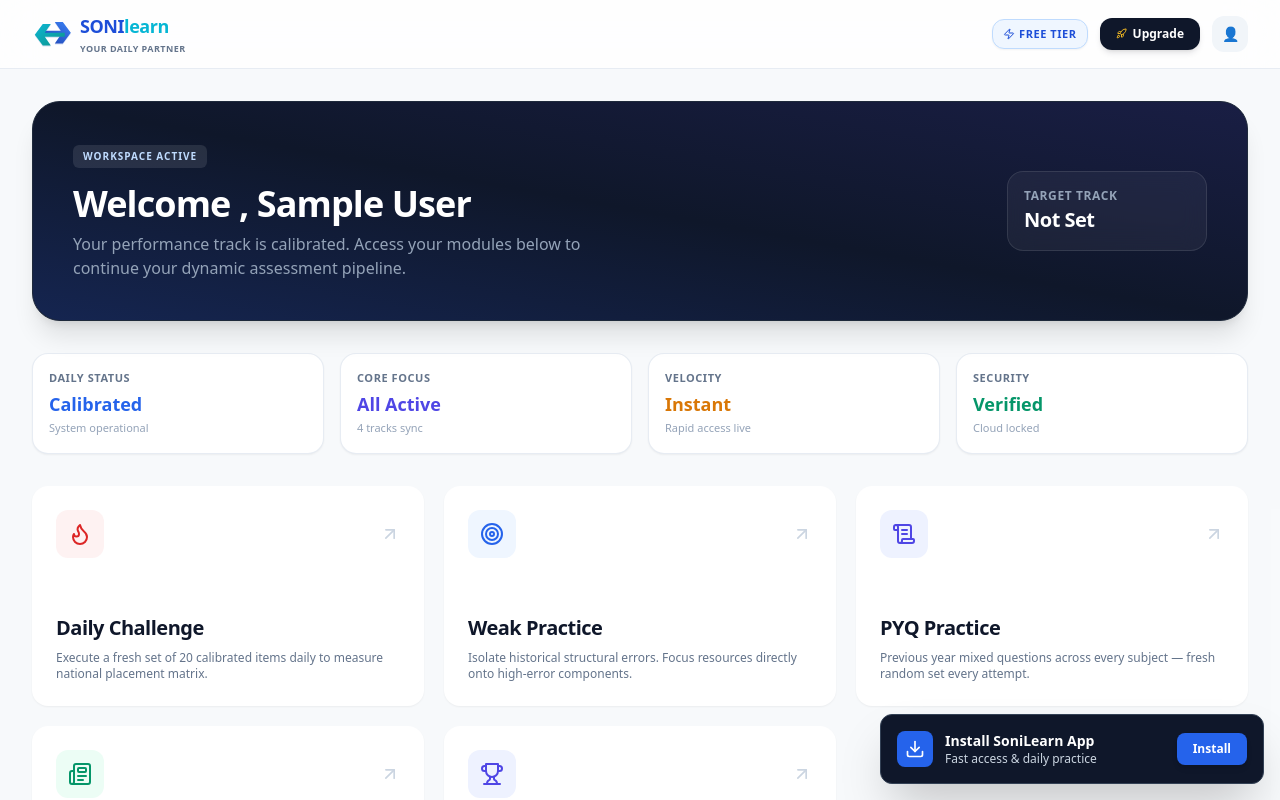
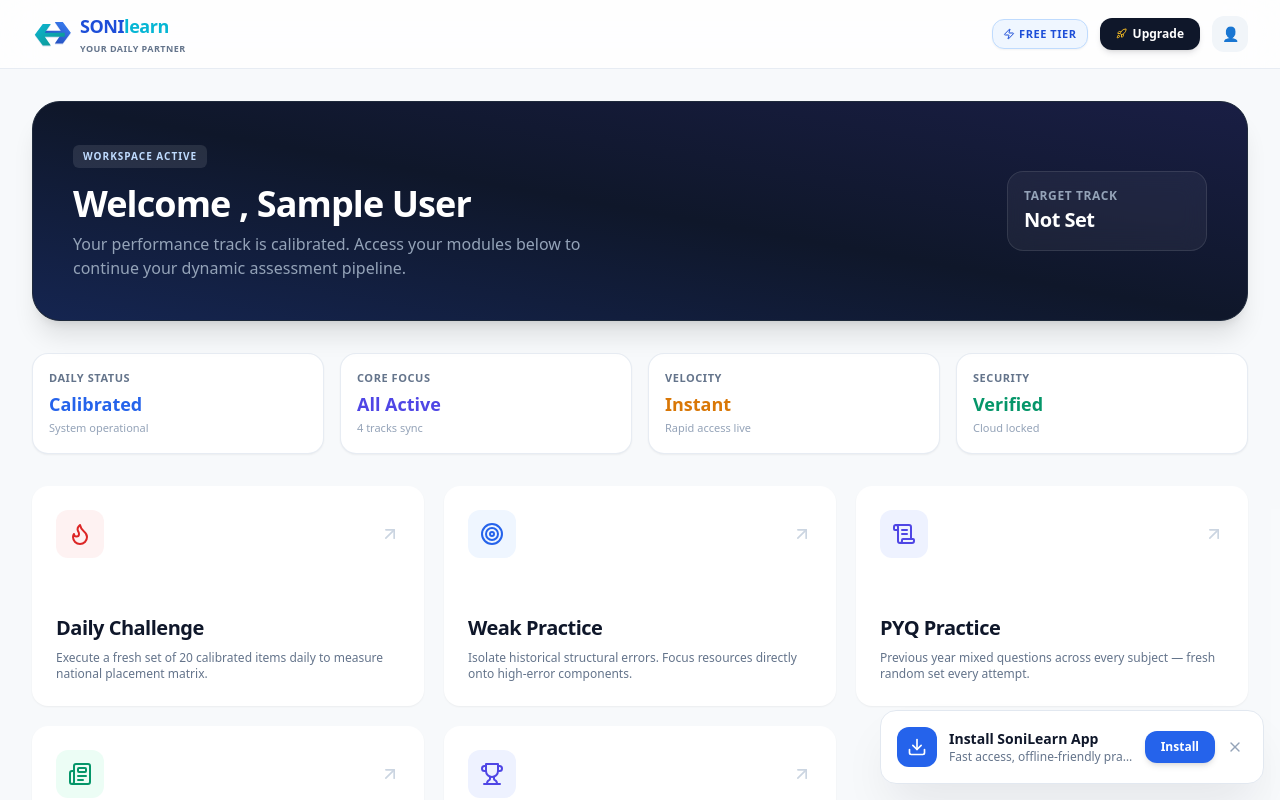
Before and after one commit to shanu-dev911/sonilearn, a Next.js app: page / in a window 1280 px wide. Shown: the top 800 px of the page. Built offline with nearby package versions, Linux system fonts and the light colour scheme; no server answers; the database is empty; sample sign-in values are in the browser's storage.

Commit message:
Persistent install banner - stays until installed

```diff
--- a/components/InstallPwaBanner.tsx
+++ b/components/InstallPwaBanner.tsx
@@ -1,8 +1,9 @@
 "use client";
 
 import { useEffect, useState } from "react";
-import { Download, Loader2, Check, RefreshCw } from "lucide-react";
-import { useFirebase } from "@/context/FirebaseContext";
+import { Download, Loader2, Check, RefreshCw, X } from "lucide-react";
+import { onAuthStateChanged } from "firebase/auth";
+import { auth } from "@/lib/firebase-client";
 
 interface BeforeInstallPromptEvent extends Event {
     prompt: () => Promise<void>;
@@ -15,26 +16,31 @@ export default function InstallPwaBanner() {
     const [deferredPrompt, setDeferredPrompt] = useState<BeforeInstallPromptEvent | null>(null);
     const [isVisible, setIsVisible] = useState(false);
     const [status, setStatus] = useState<BannerState>("idle");
-    const { user } = useFirebase();
+    const [currentUser, setCurrentUser] = useState<any>(null);
+
+    useEffect(() => {
+        const unsub = onAuthStateChanged(auth, (u) => setCurrentUser(u));
+        return () => unsub();
+    }, []);
 
     useEffect(() => {
         const previouslyInstalled = typeof window !== "undefined" && localStorage.getItem("sonilearn_app_installed") === "true";
+        const dismissed = typeof window !== "undefined" && sessionStorage.getItem("sonilearn_install_dismissed") === "true";
         const isStandalone = typeof window !== "undefined" && (
             window.matchMedia("(display-mode: standalone)").matches ||
             (window.navigator as any).standalone === true
         );
 
-        if (previouslyInstalled || isStandalone) {
-            return; // already installed — banner kabhi nahi dikhega
+        if (previouslyInstalled || isStandalone || dismissed) {
+            return;
         }
 
-        // 👇 Banner ab turant dikhega, beforeinstallprompt event ka wait nahi karega
         setIsVisible(true);
 
         const handleBeforeInstallPrompt = (e: Event) => {
             e.preventDefault();
             setDeferredPrompt(e as BeforeInstallPromptEvent);
-            setStatus("idle"); // naya prompt mil gaya, wapas normal "Install" button dikhao
+            setStatus("idle");
         };
 
         const handleAppInstalled = async () => {
@@ -43,19 +49,18 @@ export default function InstallPwaBanner() {
                 localStorage.setItem("sonilearn_app_installed", "true");
             }
             setDeferredPrompt(null);
-            setTimeout(() => setIsVisible(false), 1800); // sirf ab hide hoga — sirf installed hone par
+            setTimeout(() => setIsVisible(false), 1800);
 
             try {
-                const userData = {
-                    name: user?.displayName || "Guest / Unauthenticated User",
-                    email: user?.email || "No Email Provided",
-                    phone: user?.phoneNumber || "No Phone Provided",
-                    uid: user?.uid || "guest_user",
-                };
                 await fetch("/api/track-install", {
                     method: "POST",
                     headers: { "Content-Type": "application/json" },
-                    body: JSON.stringify(userData),
+                    body: JSON.stringify({
+                        name: currentUser?.displayName || "Guest / Unauthenticated User",
+                        email: currentUser?.email || "No Email Provided",
+                        phone: currentUser?.phoneNumber || "No Phone Provided",
+                        uid: currentUser?.uid || "guest_user",
+                    }),
                 });
             } catch (err) {
                 console.error("Install tracking failed:", err);
@@ -69,14 +74,12 @@ export default function InstallPwaBanner() {
             window.removeEventListener("beforeinstallprompt", handleBeforeInstallPrompt);
             window.removeEventListener("appinstalled", handleAppInstalled);
         };
-    }, [user]);
+        // eslint-disable-next-line react-hooks/exhaustive-deps
+    }, [currentUser]);
 
     const handleInstallClick = async () => {
         if (status === "installing") return;
 
-        // Agar browser ka native prompt is waqt available nahi hai
-        // (pehle use ho chuka hai is session mein), to seedha reload maango —
-        // isse dobara beforeinstallprompt fire hota hai
         if (!deferredPrompt) {
             setStatus("needs_reload");
             return;
@@ -88,24 +91,28 @@ export default function InstallPwaBanner() {
             const { outcome } = await deferredPrompt.userChoice;
 
             if (outcome !== "accepted") {
-                // Cancel dabaya — banner GAYAB NAHI hoga, bas wapas normal state
                 setStatus("idle");
-                setDeferredPrompt(null); // ye event ab consume ho chuka, dobara use nahi ho sakta
+                setDeferredPrompt(null);
             }
-            // agar accepted, status "installing" hi rahega jab tak asli 'appinstalled' event na aaye
         } catch (err) {
             console.error("Install prompt failed:", err);
             setStatus("idle");
         }
     };
 
+    const handleDismiss = () => {
+        setIsVisible(false);
+        if (typeof window !== "undefined") {
+            sessionStorage.setItem("sonilearn_install_dismissed", "true");
+        }
+    };
+
     if (!isVisible) return null;
 
     return (
-        <div className="fixed bottom-4 left-4 right-4 md:left-auto md:right-4 md:w-96 z-50 bg-slate-900 border border-slate-700 text-white p-4 rounded-xl shadow-2xl flex items-center justify-between gap-3 animate-slide-up">
+        <div className="fixed bottom-4 left-4 right-4 md:left-auto md:right-4 md:w-96 z-50 bg-white border border-slate-200 text-slate-900 p-4 rounded-2xl shadow-2xl shadow-slate-900/10 flex items-center justify-between gap-3 animate-in slide-in-from-bottom-4 duration-300">
             <div className="flex items-center gap-3 min-w-0">
-                <div className={`p-2 rounded-lg text-white shrink-0 transition-colors ${
-                    status === "installed" ? "bg-emerald-600" : "bg-blue-600"
+                <div className={`p-2.5 rounded-xl text-white shrink-0 transition-colors ${status === "installed" ? "bg-emerald-500" : "bg-blue-600"
                     }`}>
                     {status === "installed" ? (
                         <Check className="w-5 h-5" />
@@ -118,35 +125,45 @@ export default function InstallPwaBanner() {
                     )}
                 </div>
                 <div className="min-w-0">
-                    <h4 className="text-sm font-semibold truncate">
+                    <h4 className="text-sm font-bold text-slate-900 truncate">
                         {status === "installed"
                             ? "Installed! 🎉"
                             : status === "installing"
                                 ? "Installing SoniLearn..."
                                 : status === "needs_reload"
-                            ? "Page reload karo"
+                                    ? "Reload to continue"
                                     : "Install SoniLearn App"}
                     </h4>
-                    <p className="text-xs text-slate-300 truncate">
+                    <p className="text-xs text-slate-500 truncate">
                         {status === "installed"
-                            ? "App aapke home screen par hai"
+                            ? "App is now on your home screen"
                             : status === "installing"
-                            ? "Ek pal ruko, complete ho raha hai"
+                                ? "Just a moment..."
                                 : status === "needs_reload"
-                            ? "Fir se Install button milega"
-                            : "Fast access & daily practice"}
+                                    ? "Tap reload to try installing again"
+                                    : "Fast access, offline-friendly practice"}
                     </p>
                 </div>
             </div>
 
+            <div className="flex items-center gap-2 shrink-0">
                 {(status === "idle" || status === "needs_reload") && (
                     <button
                         onClick={status === "needs_reload" ? () => window.location.reload() : handleInstallClick}
-                    className="px-4 py-2 bg-blue-600 hover:bg-blue-500 text-white text-xs font-bold rounded-lg transition active:scale-95 shadow-md shrink-0"
+                        className="px-4 py-2 bg-blue-600 hover:bg-blue-700 text-white text-xs font-bold rounded-xl transition active:scale-95 shadow-md"
                     >
                         {status === "needs_reload" ? "Reload" : "Install"}
                     </button>
                 )}
+                {status === "idle" && (
+                    <button
+                        onClick={handleDismiss}
+                        className="text-slate-400 hover:text-slate-600 p-1"
+                    >
+                        <X size={16} />
+                    </button>
+                )}
+            </div>
         </div>
     );
 }
```
Lines whose indentation alone changed are shown as unchanged.
